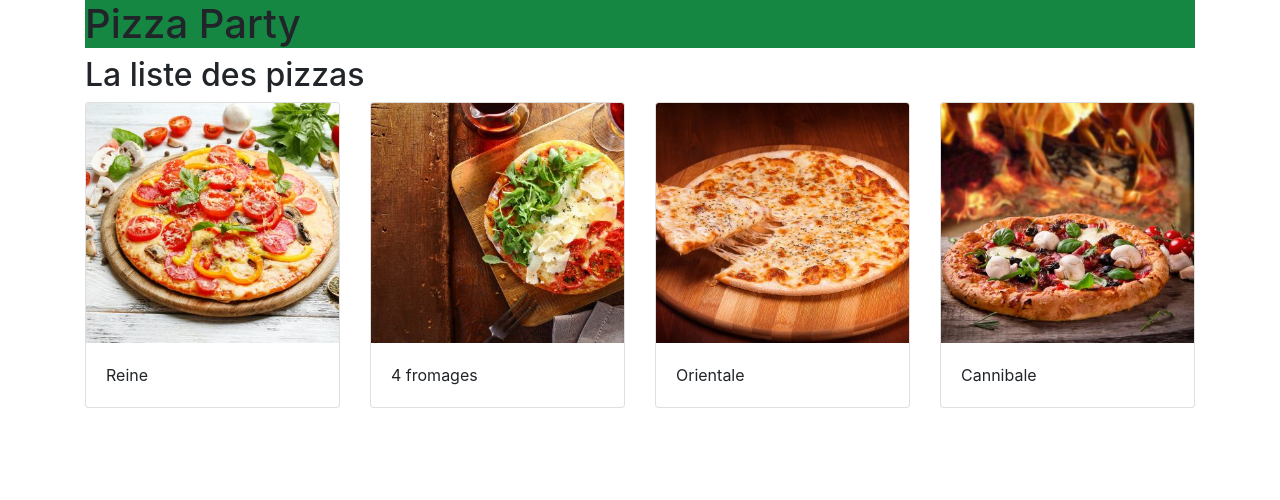
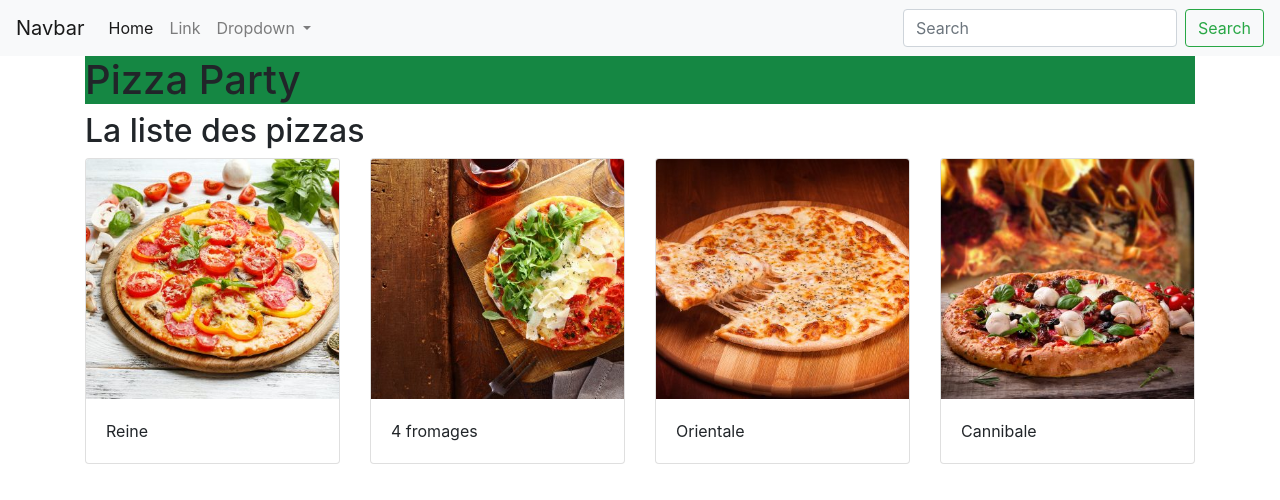
Before and after one commit to cda-cambrai/pizzaparty, an Angular app: page / in a window 1280 px wide. Shown: the top 500 px of the page. Built offline with nearby package versions, Linux system fonts and the light colour scheme.

Commit message:
Ajout du menu bootstrap

```diff
--- a/src/app/app.component.html
+++ b/src/app/app.component.html
@@ -1,3 +1,5 @@
+<app-menu></app-menu>
+
 <div class="container">
     <h1>{{ title }}</h1>
 
--- a/src/app/app.module.ts
+++ b/src/app/app.module.ts
@@ -4,11 +4,13 @@
 
 import { AppComponent } from './app.component';
 import { PizzaListComponent } from './pizza-list/pizza-list.component';
+import { MenuComponent } from './menu/menu.component';
 
 @NgModule({
   declarations: [
     AppComponent,
-    PizzaListComponent
+    PizzaListComponent,
+    MenuComponent
   ],
   imports: [
     BrowserModule,
--- /dev/null
+++ b/src/app/menu/menu.component.html
@@ -0,0 +1,32 @@
+<nav class="navbar navbar-expand-lg navbar-light bg-light">
+    <a class="navbar-brand" href="#">Navbar</a>
+    <button (click)="toggleCollapseNavbar()" class="navbar-toggler" type="button" data-toggle="collapse" data-target="#navbarSupportedContent">
+        <span class="navbar-toggler-icon"></span>
+    </button>
+
+    <div [class.show]="isCollapsed" class="collapse navbar-collapse" id="navbarSupportedContent">
+        <ul class="navbar-nav mr-auto">
+            <li class="nav-item active">
+                <a class="nav-link" href="#">Home</a>
+            </li>
+            <li class="nav-item">
+                <a class="nav-link" href="#">Link</a>
+            </li>
+            <li class="nav-item dropdown">
+                <a class="nav-link dropdown-toggle" href="#" id="navbarDropdown" role="button" data-toggle="dropdown">
+                    Dropdown
+                </a>
+                <div class="dropdown-menu">
+                    <a class="dropdown-item" href="#">Action</a>
+                    <a class="dropdown-item" href="#">Another action</a>
+                    <div class="dropdown-divider"></div>
+                    <a class="dropdown-item" href="#">Something else here</a>
+                </div>
+            </li>
+        </ul>
+        <form class="form-inline my-2 my-lg-0">
+            <input class="form-control mr-sm-2" type="search" placeholder="Search" aria-label="Search">
+            <button class="btn btn-outline-success my-2 my-sm-0" type="submit">Search</button>
+        </form>
+    </div>
+</nav>
--- /dev/null
+++ b/src/app/menu/menu.component.ts
@@ -0,0 +1,30 @@
+import { Component, OnInit } from '@angular/core';
+
+@Component({
+  selector: 'app-menu',
+  templateUrl: './menu.component.html',
+  styleUrls: ['./menu.component.scss']
+})
+export class MenuComponent implements OnInit {
+  // Par défaut, le menu est fermé
+  isCollapsed = false;
+
+  toggleCollapseNavbar() {
+    console.log('test');
+
+    // Si le menu est fermé
+    if (!this.isCollapsed) {
+      this.isCollapsed = true;
+    } else {
+      this.isCollapsed = false;
+    }
+    // Raccourci par rapport au if
+    // this.isCollapsed = !this.isCollapsed;
+  }
+
+  constructor() { }
+
+  ngOnInit(): void {
+  }
+
+}
```
Also changed, not shown: src/app/menu/menu.component.scss (added), 1 other file (tests, documents, lock files or other folders).
